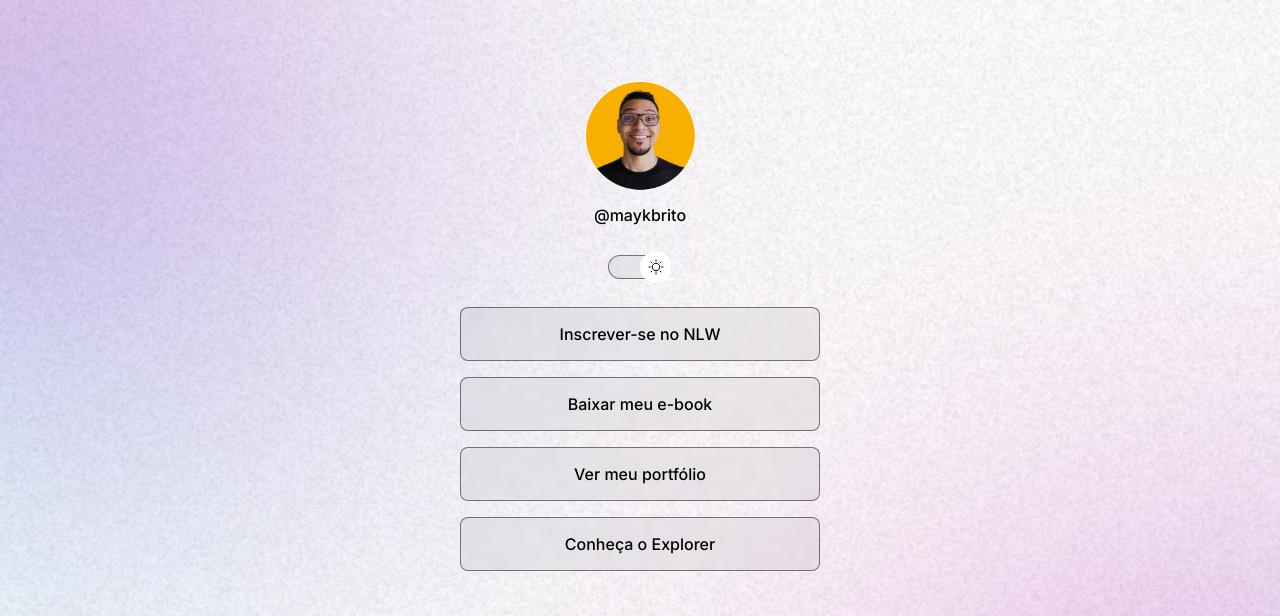
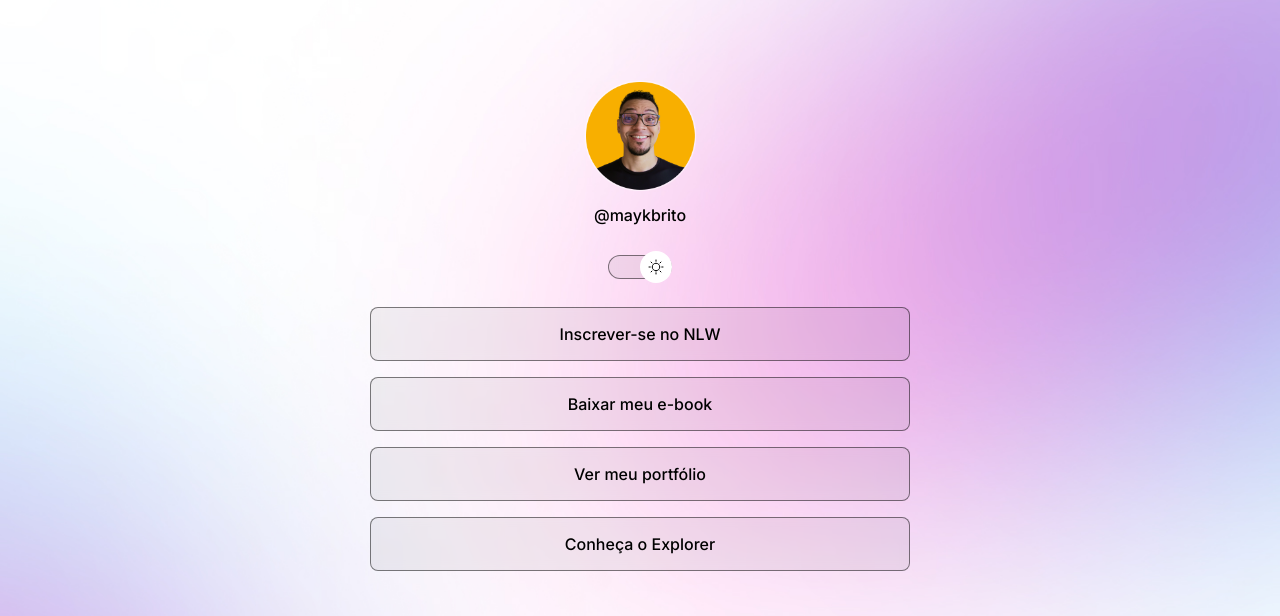
Before and after one commit to brunomartinsbm/projetoDiscover, a plain HTML site: page index.html in a window 1280 px wide. Shown: the top 616 px of the page. Drawn offline with nearby package versions, Linux system fonts and the light colour scheme.

Commit message:
insert @media

```diff
--- a/style.css
+++ b/style.css
@@ -25,14 +25,8 @@
 }
 
 body {
-  /*
-  background-image: url(./assets/bg-mobile.jpg);
-  background-repeat: no-repeat;
-  background-position: top center;
-  background-size: cover;
-  */
-
   background: var(--bg-url) no-repeat top center/cover;
+  height: 100vh;
 }
 
 body * {
@@ -41,8 +35,10 @@ body * {
 }
 
 #container {
-  width: 360px;
+  width: 100%;
+  max-width: 588px;
   margin: 56px auto 0px;
+  padding: 0 24px;
 }
 
 #profile {
@@ -148,3 +144,13 @@ footer {
   text-align: center;
   font-size: 14px;
 }
+
+@media (min-width: 700px) {
+  :root {
+    --bg-url: url(./assets/bg-desktop.jpg);
+  }
+
+  .light {
+    --bg-url: url(./assets/bg-desktop-light.jpg);
+  }
+}
```
